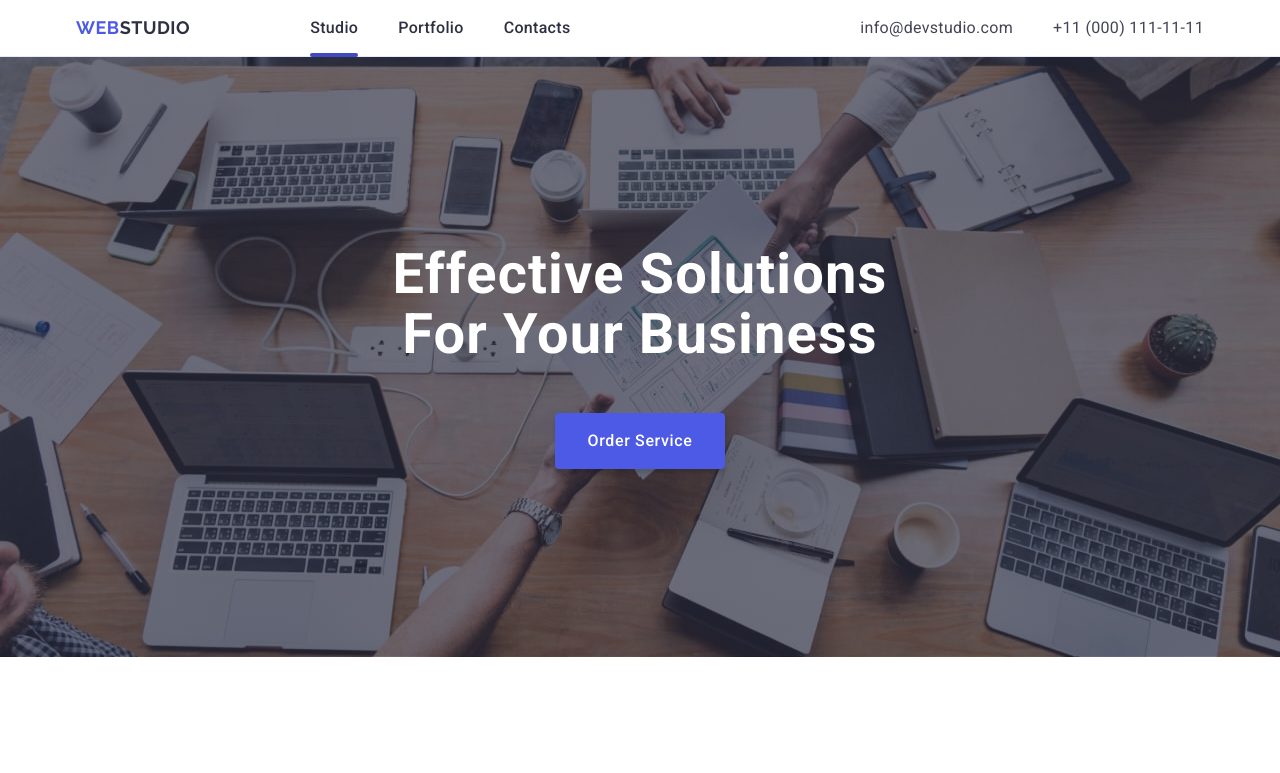
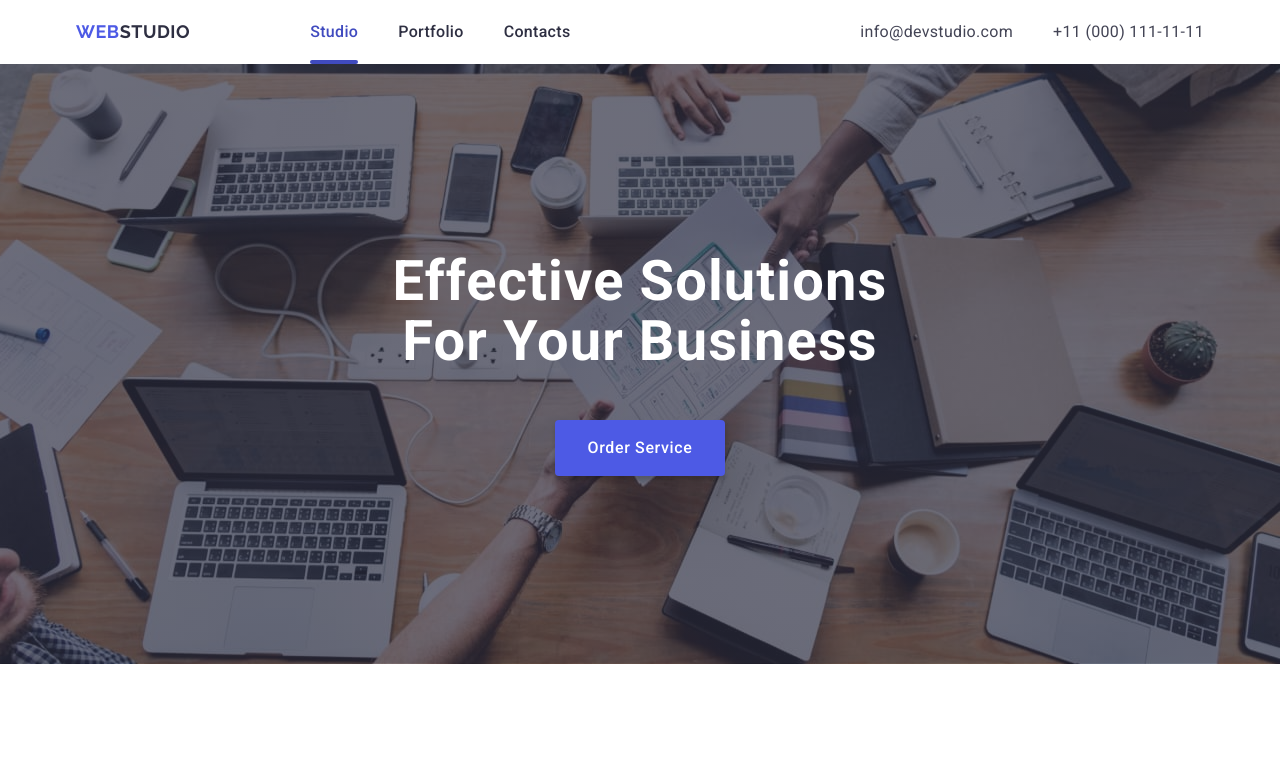
Before and after one commit to gudzsv/goit-markup-hw-06, a plain HTML site: page index.html in a window 1280 px wide. Shown: the top 773 px of the page. Drawn offline with nearby package versions, Linux system fonts and the light colour scheme.

Commit message:
Corrected the display of the underlined menu and added padding

```diff
--- a/css/styles.css
+++ b/css/styles.css
@@ -142,7 +142,7 @@ address {
 
 /* #region HEADER */
 .header {
-  border-bottom: 1px solid var(--CORNFLOWER);
+  /* border-bottom: 1px solid var(--CORNFLOWER); */
   background: var(--WHITE);
   box-shadow: 0px 1px 6px 0px rgba(46, 47, 66, 0.08),
     0px 1px 1px 0px rgba(46, 47, 66, 0.16),
@@ -154,8 +154,6 @@ address {
   display: flex;
   justify-content: space-between;
   align-items: center;
-  padding-top: 16px;
-  padding-bottom: 16px;
 }
 
 .logo-blue {
@@ -184,7 +182,6 @@ address {
 }
 
 .menu {
-  opacity: 0;
   position: absolute;
   top: 0;
   left: 0;
@@ -192,9 +189,14 @@ address {
   height: 100vh;
   background-color: var(--WHITE);
   padding: 16px 16px 40px 16px;
+  opacity: 0;
   transform: translateY(-100%);
   transition: opacity 250ms cubic-bezier(0.4, 0, 0.2, 1),
     transform 250ms cubic-bezier(0.4, 0, 0.2, 1);
+}
+
+.menu-open-btn {
+  padding-block: 16px;
 }
 
 .menu-open-btn,
@@ -249,7 +251,8 @@ address {
 }
 
 .header-nav-list-item-link:hover,
-.header-nav-list-item-link:focus {
+.header-nav-list-item-link:focus,
+.header-nav-list-item-link.current {
   color: var(--OCEAN);
 }
 
@@ -317,6 +320,9 @@ address {
     display: none;
   }
 
+  .logo-blue {
+  }
+
   .logo-dark {
     margin-right: 0;
   }
@@ -336,22 +342,6 @@ address {
     align-items: center;
     gap: 40px;
     position: inherit;
-  }
-
-  .header-nav-list-item {
-    position: relative;
-  }
-
-  .header-nav-list-item:first-child:after,
-  .header-nav-list-item:active:after {
-    position: absolute;
-    bottom: -30px;
-    left: 0;
-    content: '';
-    width: 100%;
-    height: 4px;
-    border-radius: 2px;
-    background: var(--OCEAN);
   }
 
   .menu.is-open {
@@ -380,10 +370,37 @@ address {
   }
 
   .header-nav-list-item-link {
+    position: relative;
+    display: block;
     font-size: 16px;
     font-weight: 500;
     line-height: 1.5;
     letter-spacing: 0.02em;
+    padding-block: 20px;
+  }
+
+  .header-nav-list-item-link::after {
+    content: '';
+    position: absolute;
+    left: 0;
+    bottom: 0;
+    width: 100%;
+    height: 4px;
+    opacity: 0;
+    transform: scaleX(0);
+    transform-origin: right;
+    background-color: var(--OCEAN);
+    border-radius: 2px;
+    transition: opacity 250ms cubic-bezier(0.4, 0, 0.2, 1),
+      transform 250ms cubic-bezier(0.4, 0, 0.2, 1);
+  }
+
+  .header-nav-list-item-link:hover::after,
+  .header-nav-list-item-link:focus::after,
+  .header-nav-list-item-link.current::after {
+    opacity: 1;
+    transform: scaleX(1);
+    transform-origin: left;
   }
 
   .header-contacts-wrapper {
@@ -423,6 +440,7 @@ address {
     font-weight: 400;
     line-height: 1.5;
     letter-spacing: 0.02em;
+    padding-block: 24px;
   }
 }
 
--- a/index.html
+++ b/index.html
@@ -54,7 +54,7 @@
           <nav class="header-nav">
             <ul class="header-nav-list">
               <li class="header-nav-list-item">
-                <a class="header-nav-list-item-link" href="./index.html"
+                <a class="header-nav-list-item-link current" href="./index.html"
                   >Studio</a
                 >
               </li>
```
